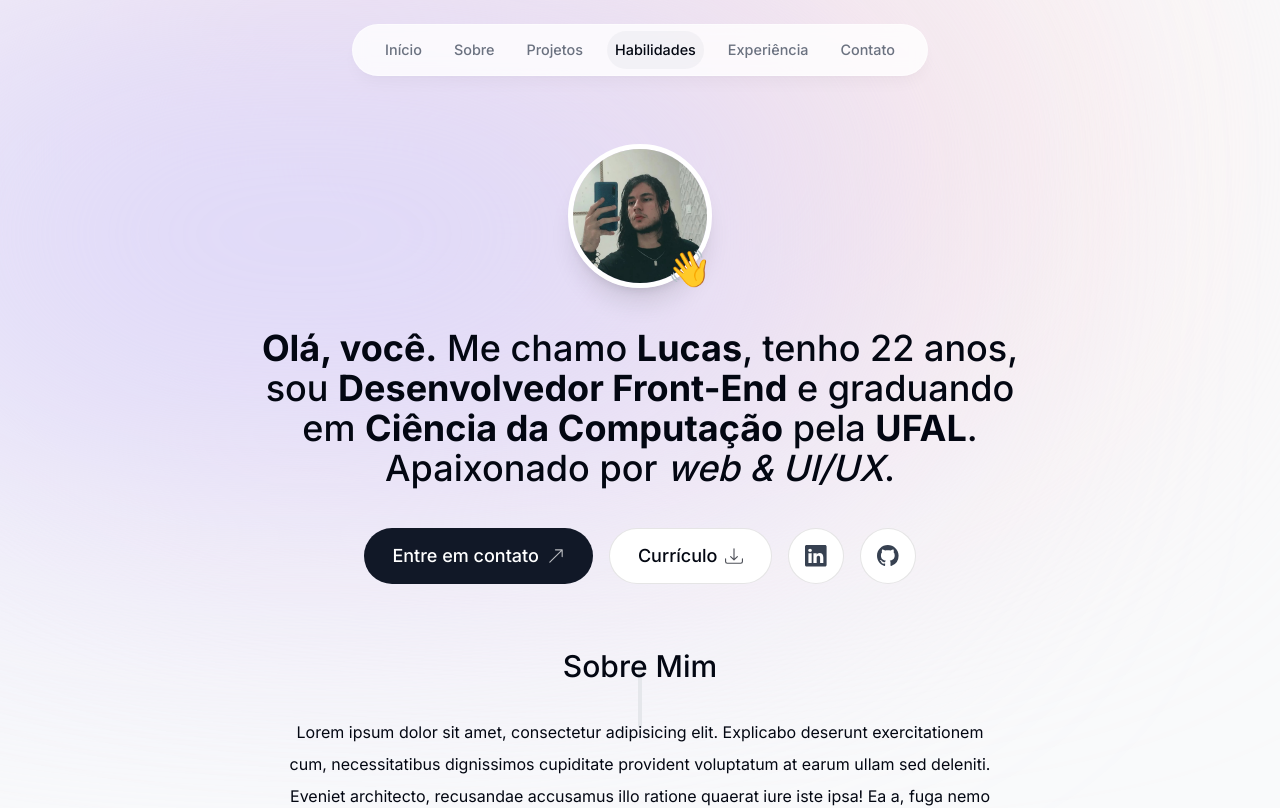
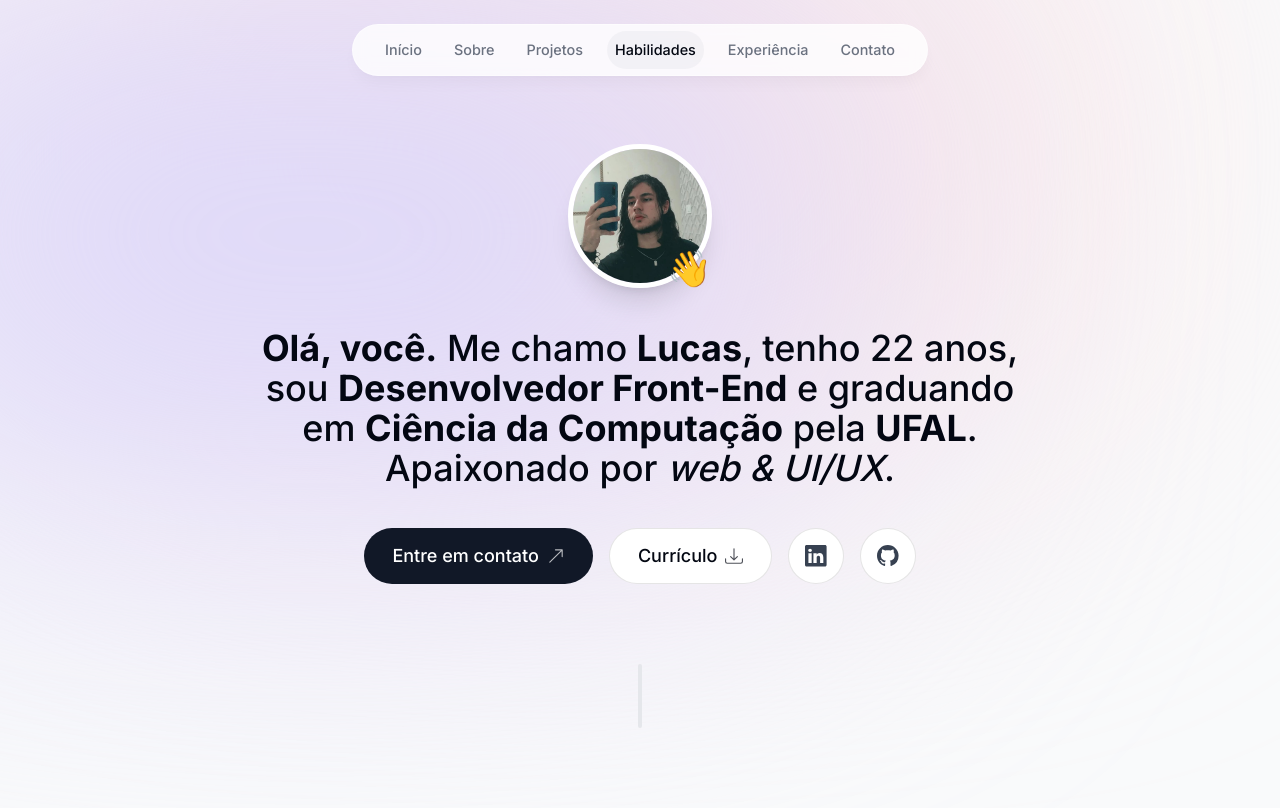
Before and after one commit to lukeeplr/portfolio, a Next.js app: page / in a window 1280 px wide. Shown: the top 808 px of the page. Built offline with nearby package versions, Linux system fonts and the light colour scheme.

Commit message:
section heading style changes

```diff
--- a/components/section-heading.tsx
+++ b/components/section-heading.tsx
@@ -6,7 +6,7 @@ type SectionHeadingProps = {
 
 export default function SectionHeading( { children }: SectionHeadingProps ) {
   return (
-    <h2 className='text-3xl font-medium capitalize mb-8 text-center'>
+    <h2 className='text-3xl font-medium capitalize mb-8 text-center mt-28 sm:mt-40'>
       { children }
     </h2>
   )
```
